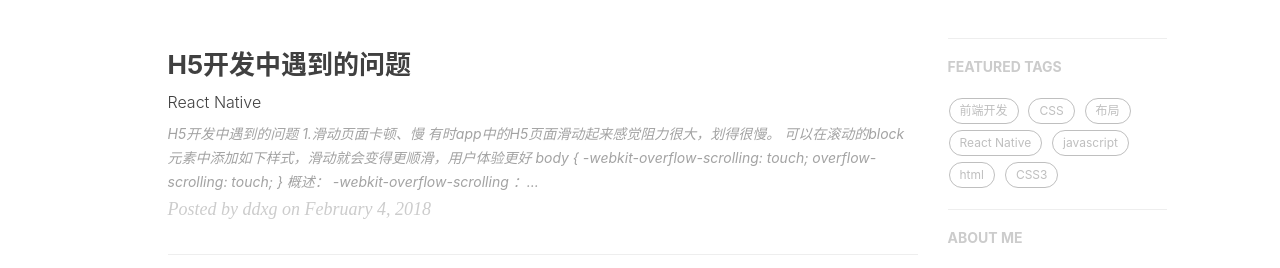
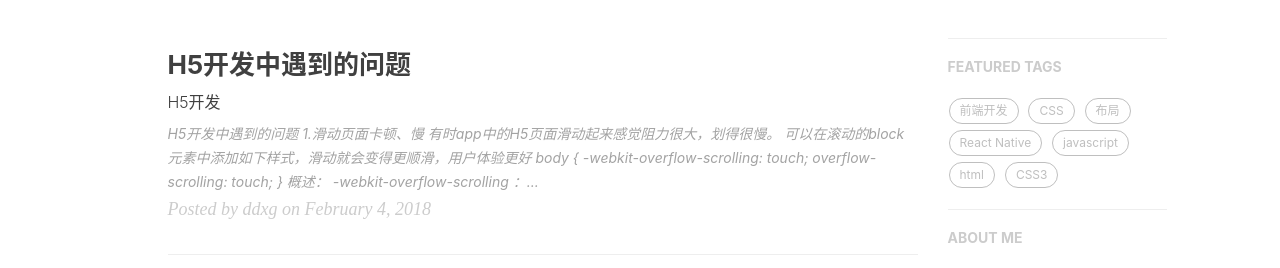
Before and after one commit to DDXG638/DDXG638.github.io, a Jekyll site: the page built from index.html, in a window 1280 px wide and 900 px high. Shown: the part 420-688 px from the top of the window. Built offline with Jekyll 4.4.1, drawn with Linux system fonts in a browser that asks for light colours; nearby versions of some CDN libraries; the list of posts is cut into pages by our own code; comment, search, counter and statistics services are not loaded.

Commit message:
修改博客：H5开发中遇到的问题

```diff
--- a/_posts/2018-02-04-H5CommonProblems.md
+++ b/_posts/2018-02-04-H5CommonProblems.md
@@ -1,7 +1,7 @@
 ---
 layout:     post
 title:      "H5开发中遇到的问题"
-subtitle:   "React Native"
+subtitle:   "H5开发"
 date:       2018-02-04 21:51:43
 author:     "ddxg"
 header-img: "img/post-bg-ios9-web.jpg"
```
Also changed, not shown: other parts of _posts/2018-02-04-H5CommonProblems.md (+1 -1 lines), img/favicon.ico.
